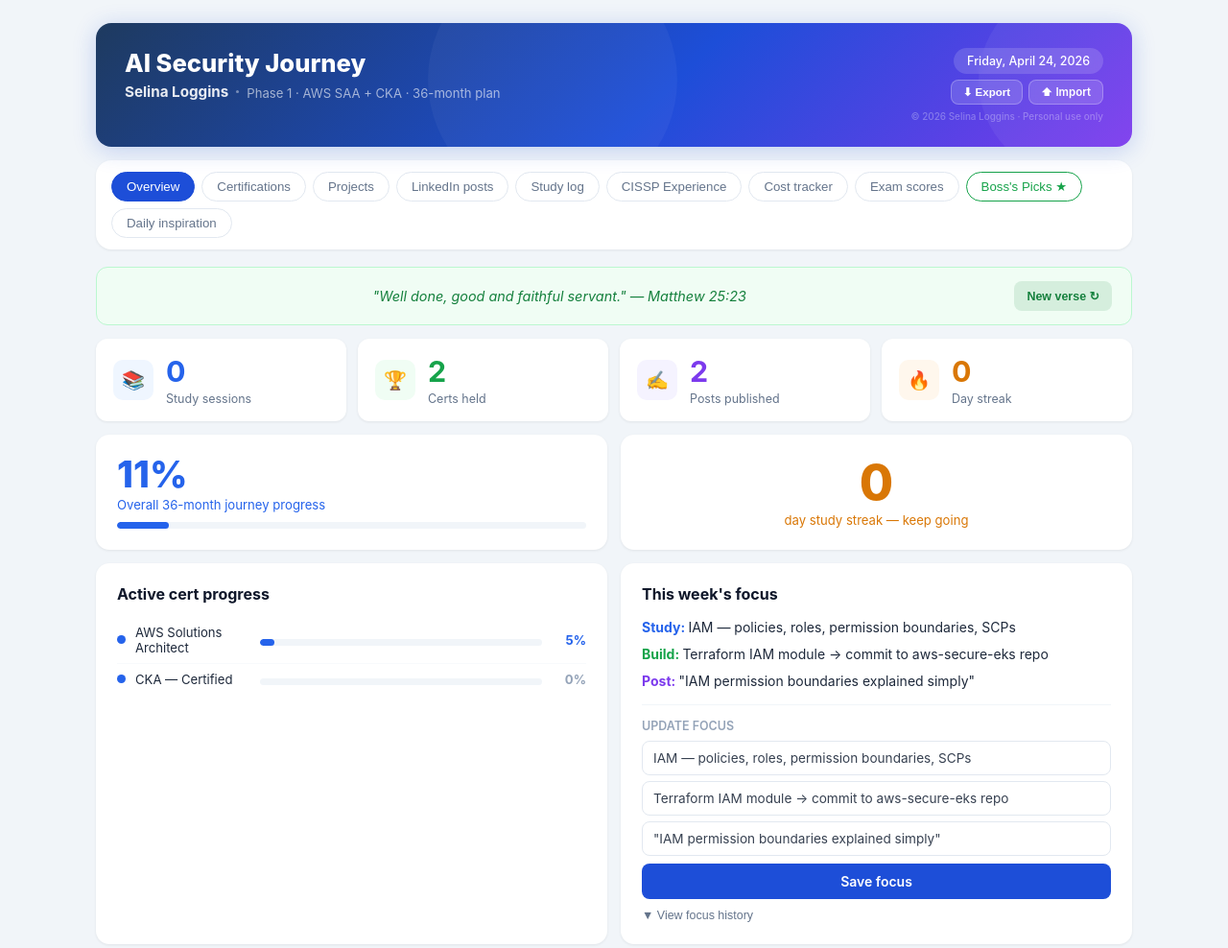
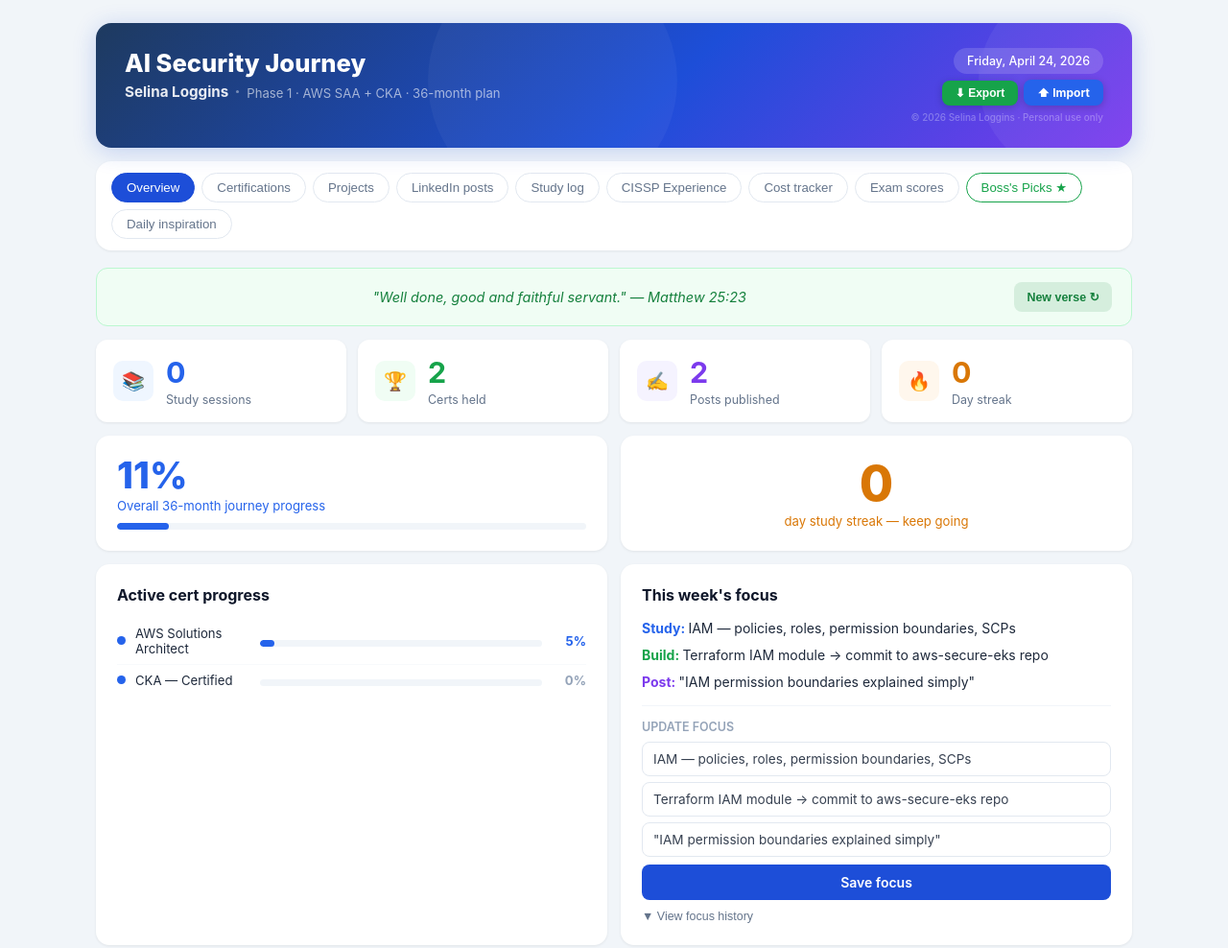
Before and after one commit to tatiLogg/ai-journey, a plain HTML site: page index.html in a window 1280 px wide. Shown: the top 988 px of the page at 96% size. Drawn offline with Linux system fonts and the light colour scheme.

Commit message:
Update button styles and import/export functionality

```diff
--- a/index.html
+++ b/index.html
@@ -487,8 +487,8 @@ body {
     <div style="position:relative;z-index:1;display:flex;flex-direction:column;align-items:flex-end;gap:6px">
       <div class="header-date" id="headerDate"></div>
       <div style="display:flex;gap:6px;align-items:center">
-        <button onclick="exportData()" style="background:rgba(255,255,255,0.15);border:1px solid rgba(255,255,255,0.25);color:white;padding:5px 12px;border-radius:8px;font-size:0.72rem;font-weight:600;cursor:pointer;backdrop-filter:blur(4px);transition:background 0.15s" onmouseover="this.style.background='rgba(255,255,255,0.25)'" onmouseout="this.style.background='rgba(255,255,255,0.15)'">⬇ Export</button>
-        <label style="background:rgba(255,255,255,0.15);border:1px solid rgba(255,255,255,0.25);color:white;padding:5px 12px;border-radius:8px;font-size:0.72rem;font-weight:600;cursor:pointer;backdrop-filter:blur(4px);transition:background 0.15s" onmouseover="this.style.background='rgba(255,255,255,0.25)'" onmouseout="this.style.background='rgba(255,255,255,0.15)'">⬆ Import<input type="file" accept=".json" onchange="importData(event)" style="display:none"></label>
+        <button onclick="exportData()" style="background:#16a34a;border:none;color:white;padding:6px 14px;border-radius:8px;font-size:0.75rem;font-weight:700;cursor:pointer;box-shadow:0 2px 8px rgba(0,0,0,0.2);transition:background 0.15s" onmouseover="this.style.background='#15803d'" onmouseout="this.style.background='#16a34a'">⬇ Export</button>
+        <label style="background:#2563eb;border:none;color:white;padding:6px 14px;border-radius:8px;font-size:0.75rem;font-weight:700;cursor:pointer;box-shadow:0 2px 8px rgba(0,0,0,0.2);transition:background 0.15s" onmouseover="this.style.background='#1d4ed8'" onmouseout="this.style.background='#2563eb'">⬆ Import<input type="file" accept=".json" onchange="importData(event)" style="display:none"></label>
       </div>
       <div style="font-size:0.62rem;color:rgba(255,255,255,0.3);font-weight:500;text-align:right">© 2026 Selina Loggins · Personal use only</div>
     </div>
```
